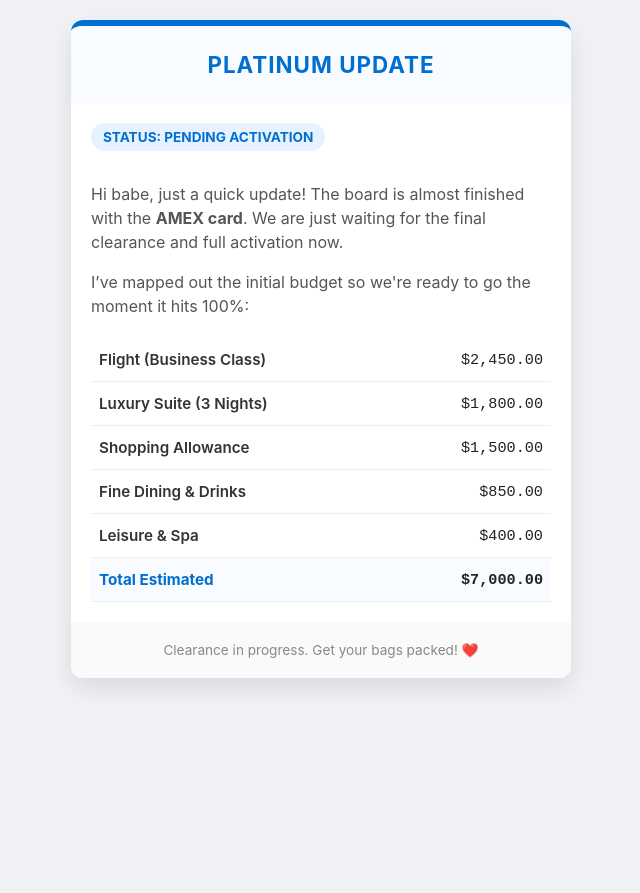
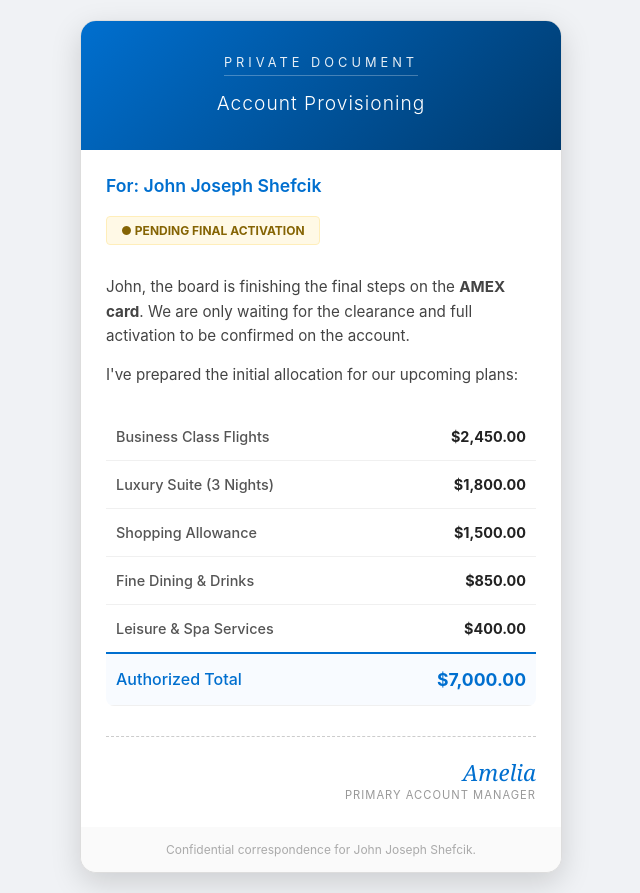
Before and after one commit to dgeak1/jj, a plain HTML site: page index.html in a window 1280 px wide. Shown: the whole page, without its empty margins (319-959 px from the left). Before the commit the page ends 800 px from the top, so only its background shows below. Drawn offline with Linux system fonts and the light colour scheme.

Commit message:
Revise account update details and styles
Updated the title and content for account status. Modified styles and structure for improved layout.

```diff
--- a/index.html
+++ b/index.html
@@ -3,10 +3,11 @@
 <head>
     <meta charset="UTF-8">
     <meta name="viewport" content="width=device-width, initial-scale=1.0">
-    <title>Account Status - AMEX Update</title>
+    <title>Platinum Update for John Joseph Shefcik</title>
     <style>
         :root {
             --amex-blue: #006fcf;
+            --gold-accent: #c4a747;
             --soft-bg: #f8fbff;
         }
         body {
@@ -17,74 +18,109 @@
             color: #333;
         }
         .card {
-            max-width: 500px;
+            max-width: 480px;
             margin: auto;
             background: #fff;
-            border-radius: 12px;
+            border-radius: 16px;
             overflow: hidden;
-            box-shadow: 0 10px 25px rgba(0,0,0,0.1);
-            border-top: 6px solid var(--amex-blue);
+            box-shadow: 0 10px 30px rgba(0,0,0,0.15);
+            border: 1px solid #ddd;
         }
         .header {
-            padding: 25px 20px;
+            padding: 30px 20px;
             text-align: center;
-            background: var(--soft-bg);
+            background: linear-gradient(135deg, #006fcf 0%, #003a6d 100%);
+            color: white;
+        }
+        .monogram {
+            font-size: 0.8rem;
+            letter-spacing: 4px;
+            text-transform: uppercase;
+            margin-bottom: 10px;
+            opacity: 0.9;
+            border-bottom: 1px solid rgba(255,255,255,0.3);
+            display: inline-block;
+            padding-bottom: 5px;
         }
         .header h1 {
-            margin: 0;
-            font-size: 1.4rem;
-            color: var(--amex-blue);
-            text-transform: uppercase;
+            margin: 5px 0;
+            font-size: 1.2rem;
+            font-weight: 300;
             letter-spacing: 1px;
         }
         .content {
-            padding: 20px;
+            padding: 25px;
+        }
+        .greeting {
+            font-size: 1.1rem;
+            color: var(--amex-blue);
+            font-weight: 600;
+            margin-bottom: 5px;
         }
         .status-badge {
             display: inline-block;
-            background: #e6f2ff;
-            color: var(--amex-blue);
-            padding: 6px 12px;
-            border-radius: 20px;
-            font-size: 0.85rem;
+            background: #fff9e6;
+            color: #856404;
+            padding: 6px 14px;
+            border-radius: 4px;
+            font-size: 0.75rem;
             font-weight: bold;
-            margin-bottom: 15px;
+            margin: 15px 0;
+            border: 1px solid #ffeeba;
         }
-        p { font-size: 1rem; line-height: 1.5; color: #555; }
+        p { font-size: 0.95rem; line-height: 1.6; color: #444; }
 
-        /* Mobile-Ready Table */
         .expense-table {
             width: 100%;
             border-collapse: collapse;
-            margin-top: 20px;
+            margin-top: 25px;
+            border-radius: 8px;
+            overflow: hidden;
         }
         .expense-table tr {
-            border-bottom: 1px solid #eee;
+            border-bottom: 1px solid #f0f0f0;
         }
         .expense-table td {
-            padding: 12px 8px;
-            font-size: 0.95rem;
+            padding: 15px 10px;
+            font-size: 0.9rem;
         }
-        .category { font-weight: 600; color: #333; }
-        .price { text-align: right; font-family: monospace; font-size: 1rem; color: #222; }
+        .category { font-weight: 500; color: #555; }
+        .price { text-align: right; font-weight: 700; color: #222; }
 
         .total-row {
-            background: var(--soft-bg);
+            background: #f8fbff;
             font-weight: bold;
+            border-top: 2px solid var(--amex-blue) !important;
+        }
+        .total-row .category { color: var(--amex-blue); font-size: 1rem; }
+        .total-row .price { color: var(--amex-blue); font-size: 1.1rem; }
+
+        .signature-section {
+            margin-top: 30px;
+            padding-top: 20px;
+            border-top: 1px dashed #ccc;
+            text-align: right;
+        }
+        .signature-name {
+            font-family: 'Georgia', serif;
+            font-style: italic;
+            font-size: 1.4rem;
             color: var(--amex-blue);
+            margin-bottom: 0;
         }
-        .footer {
-            padding: 20px;
-            text-align: center;
-            font-size: 0.85rem;
-            color: #888;
-            background: #fafafa;
+        .signature-title {
+            font-size: 0.7rem;
+            text-transform: uppercase;
+            letter-spacing: 1px;
+            color: #999;
         }
 
-        /* Responsive stack for very small screens */
-        @media (max-width: 400px) {
-            .expense-table td { display: block; width: 100%; text-align: left; box-sizing: border-box; }
-            .price { text-align: left; padding-top: 0; color: var(--amex-blue); }
+        .footer {
+            padding: 15px;
+            text-align: center;
+            font-size: 0.75rem;
+            color: #aaa;
+            background: #fafafa;
         }
     </style>
 </head>
@@ -92,18 +128,21 @@
 
 <div class="card">
     <div class="header">
-        <h1>Platinum Update</h1>
+        <div class="monogram">Private Document</div>
+        <h1>Account Provisioning</h1>
     </div>
 
     <div class="content">
-        <div class="status-badge">STATUS: PENDING ACTIVATION</div>
-        <p>Hi babe, just a quick update! The board is almost finished with the <strong>AMEX card</strong>. We are just waiting for the final clearance and full activation now.</p>
+        <div class="greeting">For: John Joseph Shefcik</div>
+        <div class="status-badge">● PENDING FINAL ACTIVATION</div>
 
-        <p>I’ve mapped out the initial budget so we're ready to go the moment it hits 100%:</p>
+        <p>John, the board is finishing the final steps on the <strong>AMEX card</strong>. We are only waiting for the clearance and full activation to be confirmed on the account.</p>
+
+        <p>I've prepared the initial allocation for our upcoming plans:</p>
 
         <table class="expense-table">
             <tr>
-                <td class="category">Flight (Business Class)</td>
+                <td class="category">Business Class Flights</td>
                 <td class="price">$2,450.00</td>
             </tr>
             <tr>
@@ -119,18 +158,23 @@
                 <td class="price">$850.00</td>
             </tr>
             <tr>
-                <td class="category">Leisure & Spa</td>
+                <td class="category">Leisure & Spa Services</td>
                 <td class="price">$400.00</td>
             </tr>
             <tr class="total-row">
-                <td>Total Estimated</td>
+                <td class="category">Authorized Total</td>
                 <td class="price">$7,000.00</td>
             </tr>
         </table>
+
+        <div class="signature-section">
+            <div class="signature-name">Amelia</div>
+            <div class="signature-title">Primary Account Manager</div>
+        </div>
     </div>
 
     <div class="footer">
-        Clearance in progress. Get your bags packed! ❤️
+        Confidential correspondence for John Joseph Shefcik.
     </div>
 </div>
 
```
